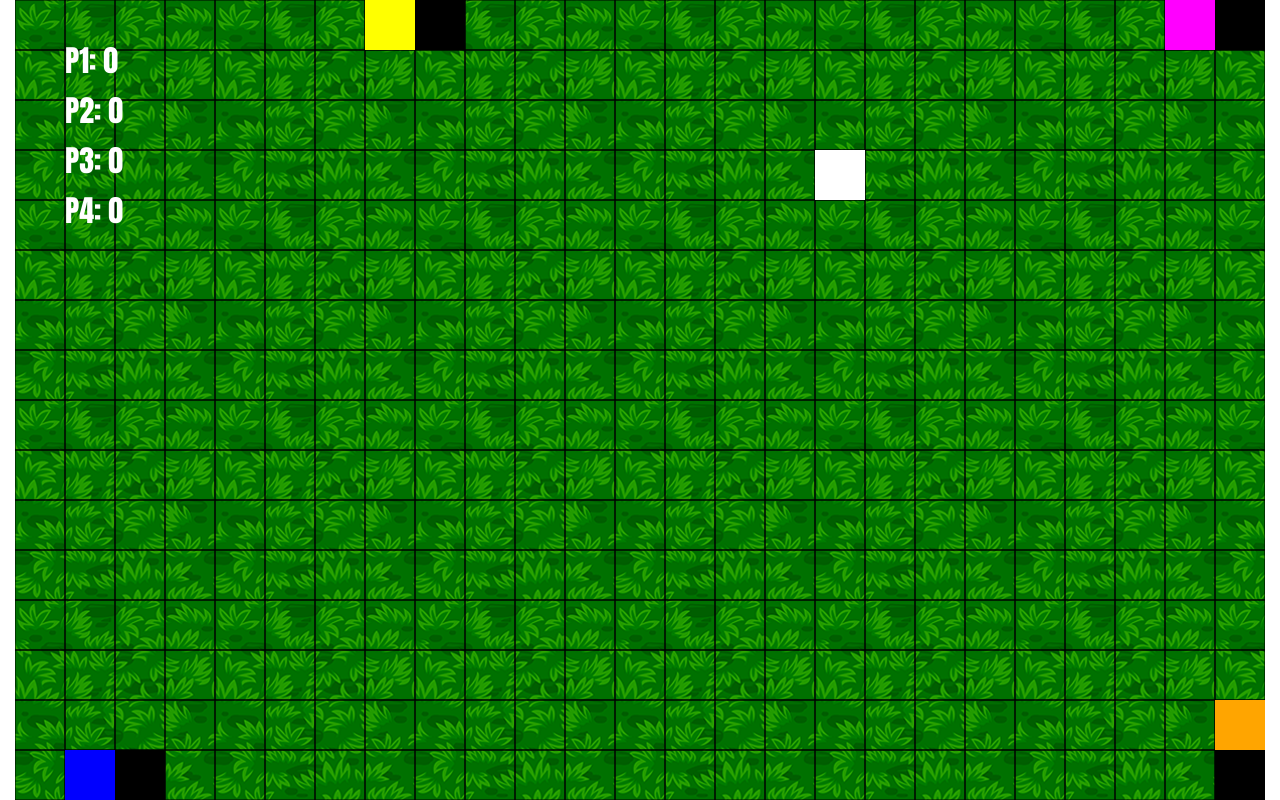
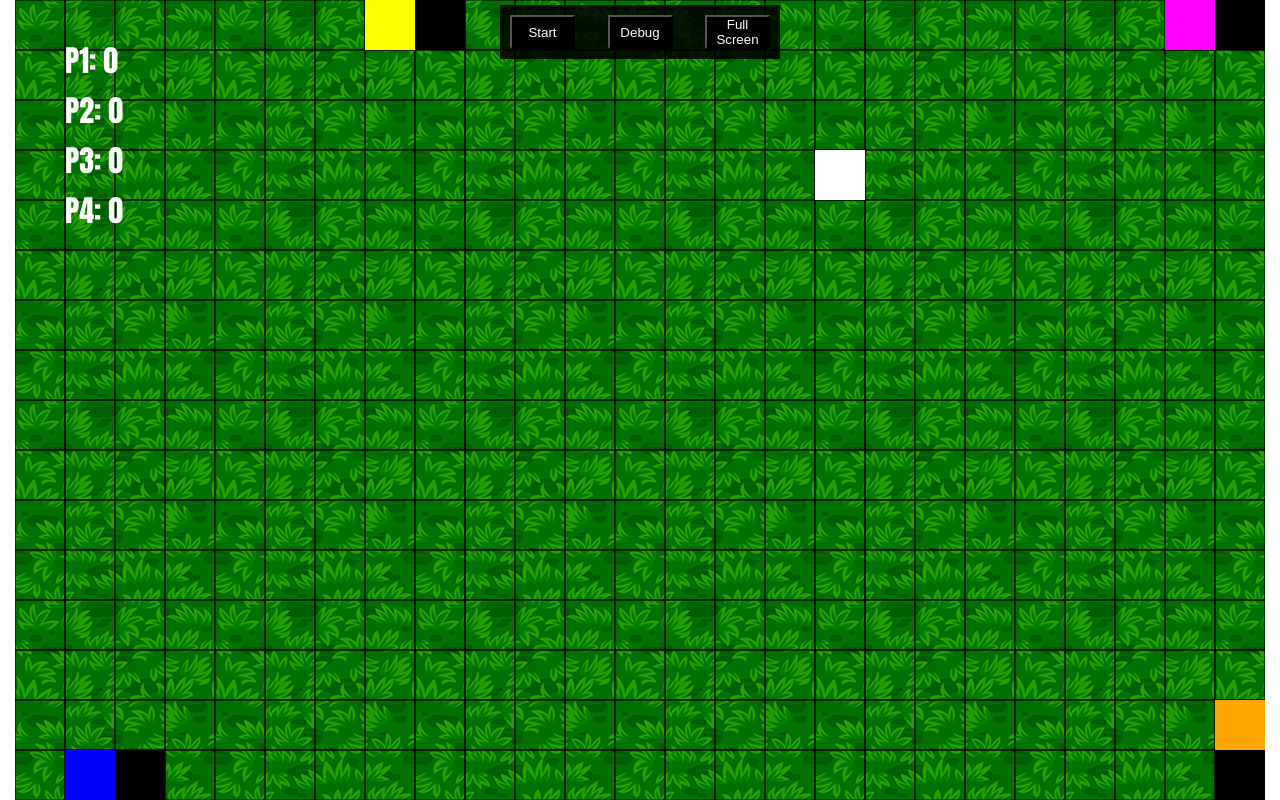
Before and after one commit to JurgitaE/player-vs-ai, a website with bundled scripts: page index.html in a window 1280 px wide. Built offline with nearby package versions, Linux system fonts and the light colour scheme.

Commit message:
UI buttons

```diff
--- a/index.html
+++ b/index.html
@@ -13,6 +13,13 @@
     </head>
     <body>
         <canvas id="canvas1"></canvas>
+        <div id="controls">
+            <div id="buttons">
+                <button id="startButton">Start</button>
+                <button id="debugButton">Debug</button>
+                <button id="fullScreenButton">Full Screen</button>
+            </div>
+        </div>
         <script src="script.js" type="module" defer></script>
     </body>
 </html>
--- a/style.css
+++ b/style.css
@@ -14,3 +14,24 @@ body * {
     max-height: 100%;
     max-width: 100%;
 }
+
+#controls {
+    position: absolute;
+    top: 5px;
+    left: 50%;
+    transform: translateX(-50%);
+    padding: 10px;
+    background-color: rgba(0, 0, 0, 0.85);
+}
+
+#buttons {
+    width: 260px;
+    display: flex;
+    justify-content: space-between;
+}
+
+#buttons button {
+    width: 65px;
+    background-color: black;
+    color: white;
+}
```
